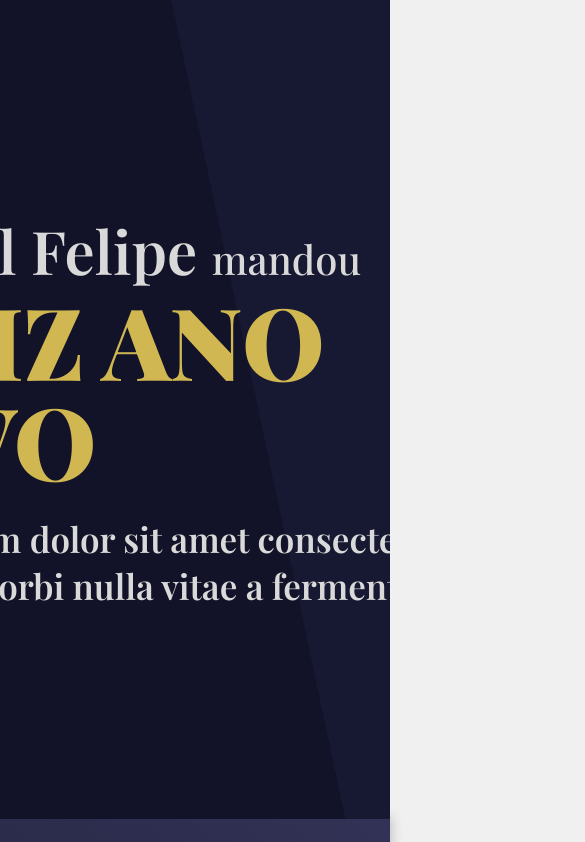
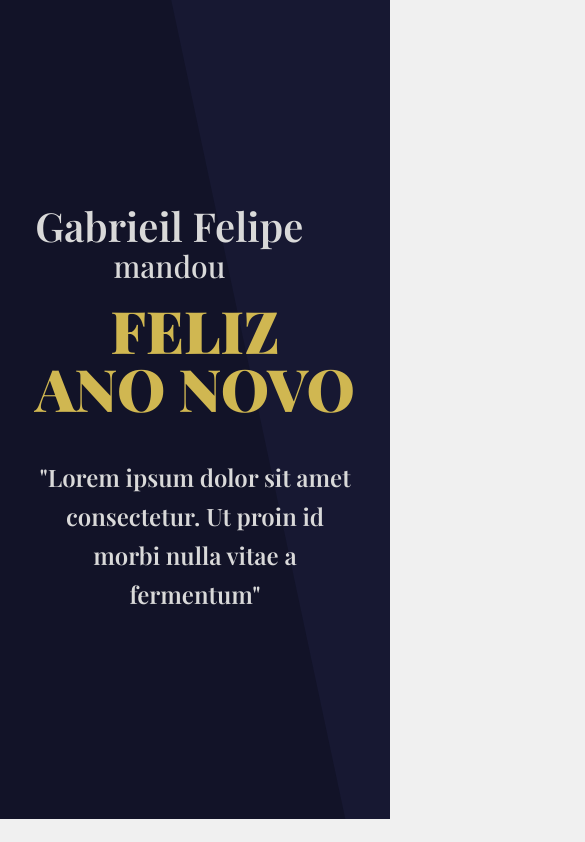
Before and after one commit to FerreiroINTZ/new_year_site, a React (Vite) app: page / in a window 390 px wide. Shown: the top 842 px of the page, 585 px wide, since content can reach past the window. Built offline with nearby package versions, Linux system fonts and the light colour scheme; a web font is replaced by a local one.

Commit message:
adapted: hero section

```diff
--- a/src/App.jsx
+++ b/src/App.jsx
@@ -10,16 +10,16 @@ function App() {
   return (
     <>
       <Hero/>
-      <Timer />
+      {/* <Timer /> */}
       {/* quiz 1 */}
-      <Quiz />
-      <CTA1 />
+      {/* <Quiz /> */}
+      {/* <CTA1 /> */}
       {/* quiz 2 */}
-      <Quiz side={true}/>
-      <FinalQuiz />
-      <FinalPhrase />
-      <Cta2 />
-      <div id='footer'></div>
+      {/* <Quiz side={true}/> */}
+      {/* <FinalQuiz /> */}
+      {/* <FinalPhrase /> */}
+      {/* <Cta2 /> */}
+      {/* <div id='footer'></div> */}
     </>
   )
 }
--- a/src/components/hero/hero.jsx
+++ b/src/components/hero/hero.jsx
@@ -1,21 +1,24 @@
 import style from "./hero.module.css"
 import Fireworks from "@fireworks-js/react"
 
+import { useRef } from "react"
 
 function hero() {
 
     const texto = "Lorem ipsum dolor sit amet consectetur. Ut proin id morbi nulla vitae a fermentum"
+
+    const r = useRef(false)
 
   return (
     <section id={style.hero}>
         <div id={style.textWrapper}>
             <p>{"Gabrieil Felipe"} <span>mandou</span></p>
             <div id={style.title}>
-                <h1>FELIZ ANO NOVO</h1>
+                <h1>FELIZ <span>ANO NOVO</span></h1>
                 <p id={style.texto}>"{texto}"</p>
             </div>
         </div>
-        <Fireworks
+        { r.current && <Fireworks
             options={{
                 intensity: 10,
                 opacity: 1,
@@ -31,7 +34,7 @@ function hero() {
                 width: "100%",
                 height: "100%",
                 "z-index": 1}}
-        />
+        />}
     </section>
   )
 }
--- a/src/components/hero/hero.module.css
+++ b/src/components/hero/hero.module.css
@@ -41,34 +41,63 @@
         p{
             /* position: relative; */
             width: fit-content;
-            font-size: 60px;
+            font-size: clamp(40px, 7vw, 60px);
             left: -50px;
             font-weight: 600;
             /* background: red; */
 
+            @media(max-width: 600px){
+                &{
+                    display: flex;
+                    flex-direction: column;
+                    line-height: 40px;
+                    text-align: center;
+                }
+            }
+
             span{
-                font-size: 40px;
+                font-size: clamp(30px, 1vw, 40px);
                 font-weight: 500;
             }
         }
 
         h1{
-            --fontSize: 100px;
+            --fontSize: clamp(50px, 15vw, 100px);
             font-size: var(--fontSize);
             line-height: var(--fontSize);
             width: fit-content;
             color: var(--gold);
             font-weight: 900;
             /* background: blue; */
+
+            span{
+                font-size: var(--fontSize);
+            }
+
+            @media(max-width: 600px){
+                &{
+                    display: flex;
+                    flex-direction: column;
+                    text-align: center;
+                    margin-top: 15px;
+                }
+            }
         }
 
         #texto{
-            font-size: 35px;
+            font-size: clamp(24px, 5vw, 35px);
+            line-height: clamp(34px, 10vw, 48px);
             font-weight: 600;
-            width: 800px;
+            width: clamp(280px, 80vw, 700px);
             text-align: center;
             justify-self: center;
             margin-top: 25px;
+
+            @media(max-width: 600px){
+                &{
+                    margin-top: 40px;
+                }
+            }
             /* background: red; */
         }
     }
```
